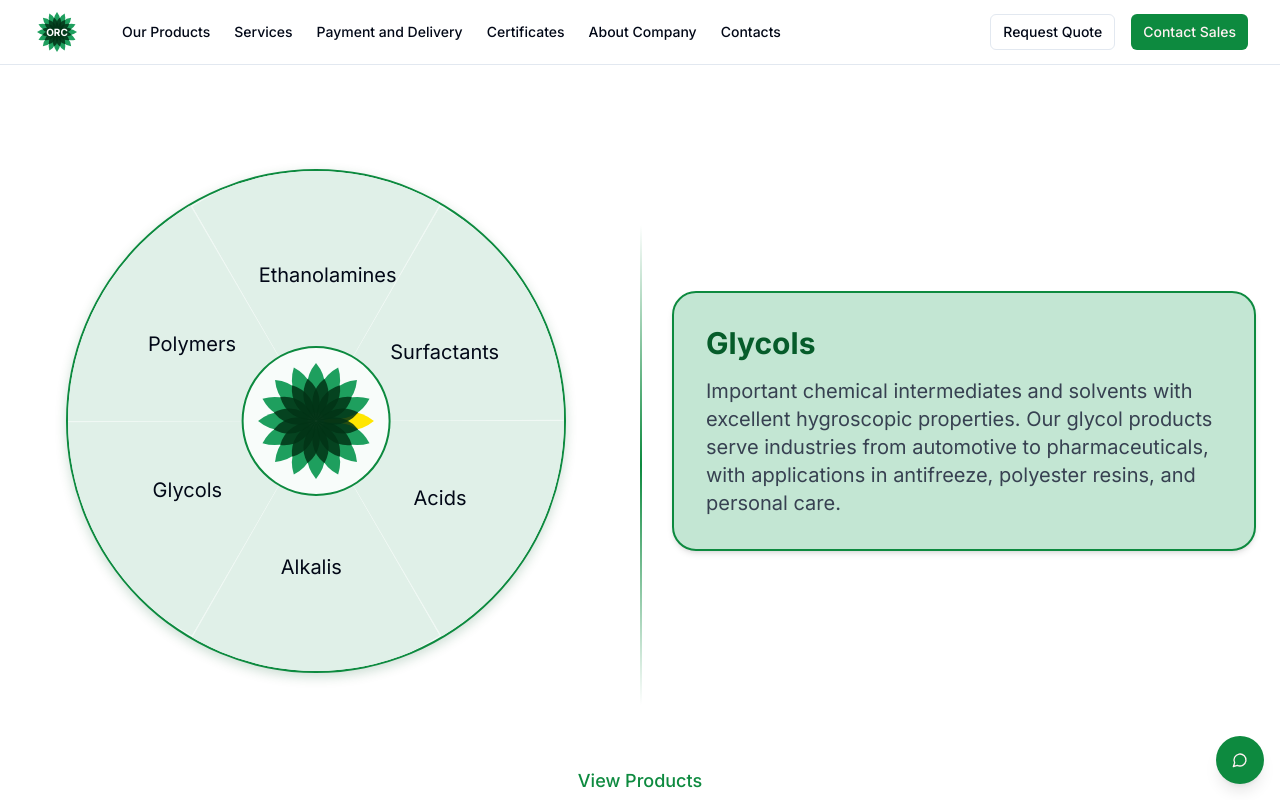
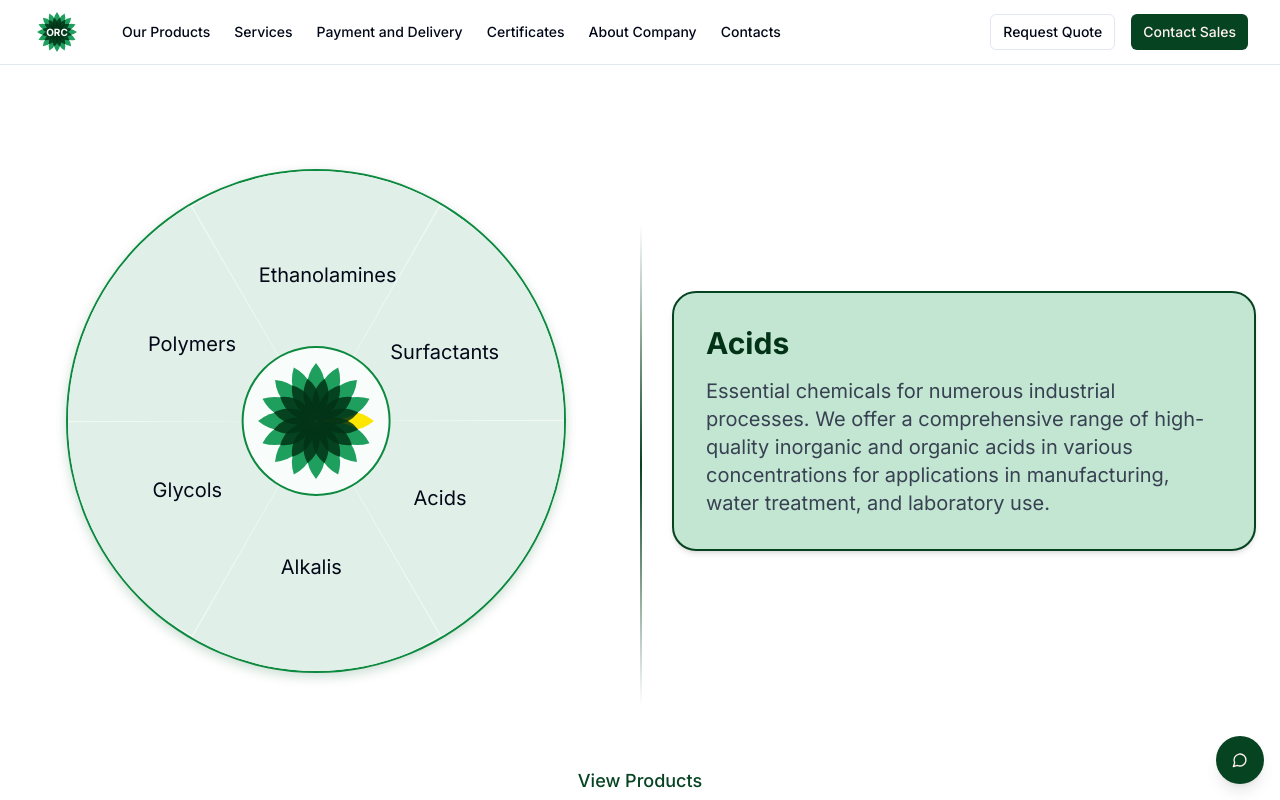
Before and after one commit to ATiagunov/chemistry-distributor, a Next.js app: page /products in a window 1280 px wide. Shown: the top 800 px of the page. Built offline with nearby package versions, Linux system fonts and the light colour scheme.

Commit message:
fixed click, color and angle for categories

```diff
--- a/app/products/page.tsx
+++ b/app/products/page.tsx
@@ -176,8 +176,8 @@ const categoryDescriptions = {
 }
 
 export default function ProductsPage() {
-  const [selectedCategory, setSelectedCategory] = useState<string>("Glycols") // Default to Glycols
-  const [previousCategory, setPreviousCategory] = useState<string>("Glycols")
+  const [selectedCategory, setSelectedCategory] = useState<string>("Acids")
+  const [previousCategory, setPreviousCategory] = useState<string>("Acids")
   const [showProducts, setShowProducts] = useState(false)
   const [scrollY, setScrollY] = useState(0)
   const [showScrollTop, setShowScrollTop] = useState(false)
@@ -293,7 +293,7 @@ export default function ProductsPage() {
                 onCategorySelect={handleCategorySelect}
                 onCategoryClick={handleCategoryClick}
                 variant="products"
-                initialCategory="Glycols"
+                initialCategory="Ethanolamines"
               />
             </div>
           </motion.div>
--- a/components/category-selector.tsx
+++ b/components/category-selector.tsx
@@ -25,7 +25,7 @@ export function CategorySelector({ categories, activeCategory, onSelectCategory
               className={`w-full h-full transition-transform duration-300 ${
                 activeCategory === category ? "drop-shadow-lg" : ""
               }`}
-              style={{ transform: "rotate(0deg)" }}
+              style={{ transform: "rotate(30deg)" }}
             >
               <g className="hovered" transform="translate(100, 100)">
                 <defs>
--- a/components/circular-menu.tsx
+++ b/components/circular-menu.tsx
@@ -104,13 +104,6 @@ export function CircularMenu({
     if (onCategoryClick) {
       onCategoryClick(category)
     }
-
-    // Rotate the flower to the clicked category position
-    const flower = flowerRef.current
-    if (flower) {
-      const angle = index * 60
-      flower.style.transform = `translate(-50%, -50%) rotate(${angle}deg)`
-    }
   }
 
   let menuClass = "circle-menu"
--- a/tailwind.config.ts
+++ b/tailwind.config.ts
@@ -54,9 +54,9 @@ const config = {
           foreground: "hsl(var(--card-foreground))",
         },
         orc: {
-          light: "#10B050", // Light green from logo
-          medium: "#0D8A3F", // Medium green from logo
-          dark: "#065C2A", // Dark green from logo
+          light: "#1e9f5e", // Light green from logo
+          medium: "#064321", // Medium green from logo
+          dark: "#023316", // Dark green from logo
           bg: "#c3e6d3", // Very light green for backgrounds
         },
       },
```
